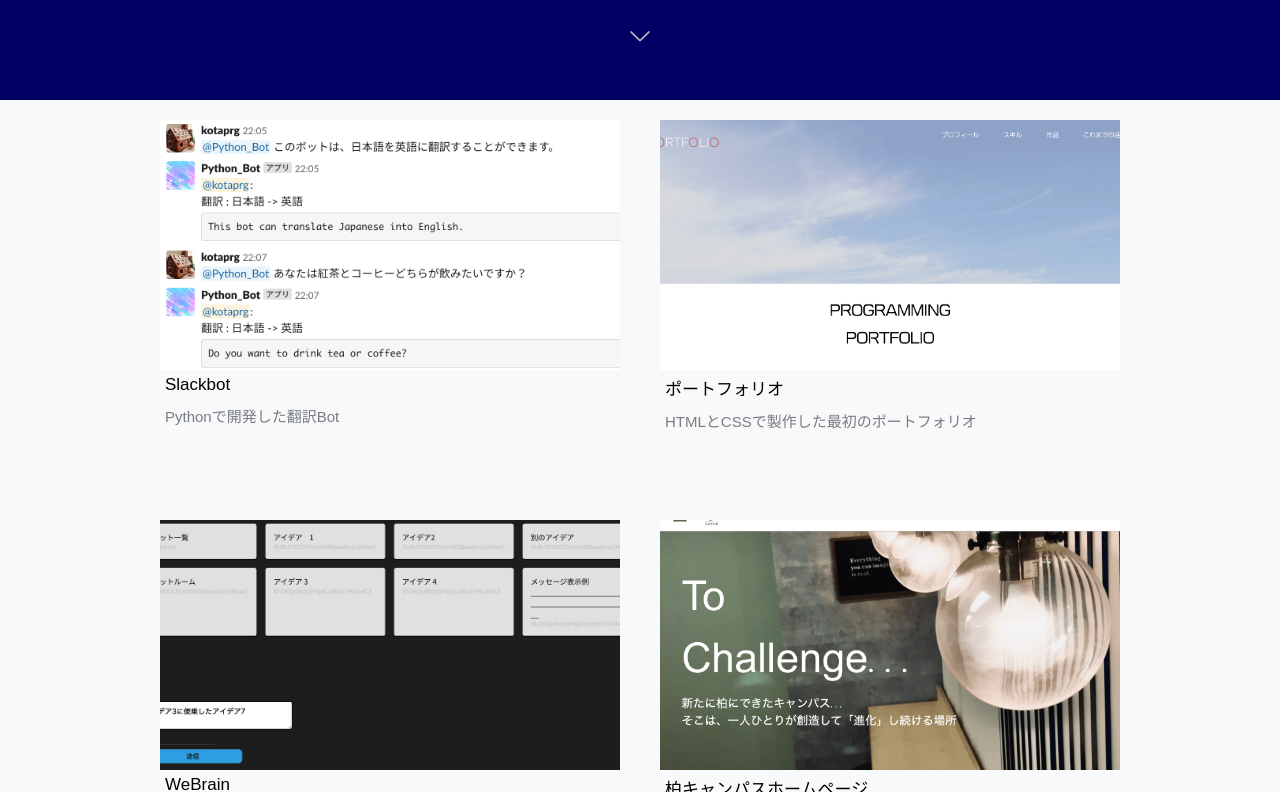
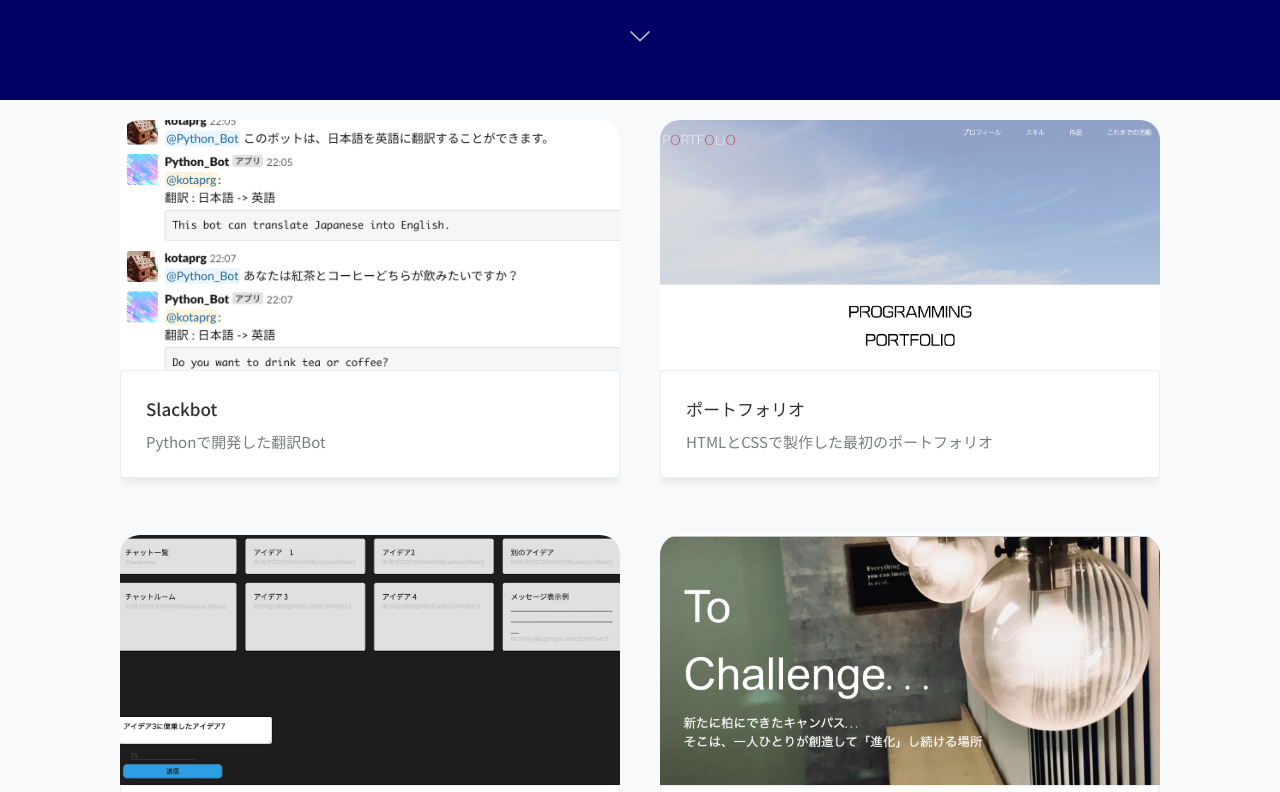
Before and after one commit to kotaok/first_vue, a Vue app: page /page3 in a window 1280 px wide. Shown: the part 888-1680 px from the top of the page. Built offline with nearby package versions, Linux system fonts and the light colour scheme; a web font is replaced by a local one.

Commit message:
worksページのデザイン改善、フォントの適用

```diff
--- a/src/components/works.vue
+++ b/src/components/works.vue
@@ -16,8 +16,10 @@
           :alt="item.name"
           width="100%" height="250px"
         >
-        <p class="item-title">{{ item.name }}</p>
-        <p class="item-summary">{{ item.text }}</p>
+        <el-card>
+          <p class="item-title">{{ item.name }}</p>
+          <p class="item-summary">{{ item.text }}</p>
+        </el-card>
       </div>
     </transition-group>
     <div>
@@ -75,6 +77,7 @@
 </script>
 
 <style>
+@import url('https://fonts.googleapis.com/css2?family=Noto+Sans+JP:wght@400;500&display=swap');
 .v-enter-active, .v-leave-active {
   transition: opacity 1s;
 }
@@ -92,11 +95,12 @@
 }
 
 .item {
-  width: 460px;
-  height: 360px;
+  width: 500px;
+  height: 375px;
   margin: 20px;
   transition: all 200ms ease;
   overflow: hidden;
+  border-radius: 20px;
 }
 
 .item p {
@@ -105,11 +109,16 @@
 }
 
 .item-title {
+  font-family: 'Noto Sans JP', sans-serif;
+  font-weight: 500;
   font-size: 17px;
   text-align: left;
+
 }
 
 .item-summary {
+  font-family: 'Noto Sans JP', sans-serif;
+  font-weight: 400;
   font-size: 15px;
   color: #797C80;
   text-align: left;
```
